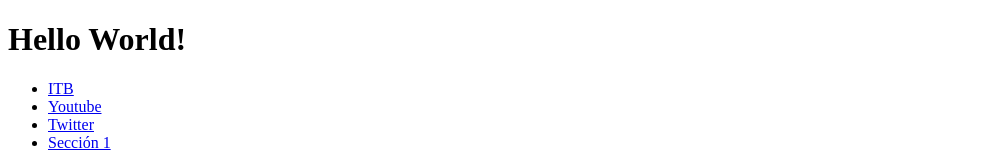
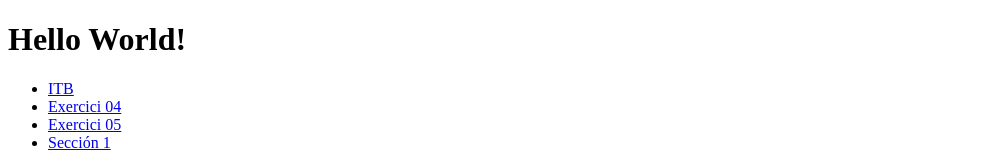
Before and after one commit to OmarIdrisT/M04, a plain HTML site: page index.html in a window 1280 px wide. Shown: the top 166 px of the page, without its empty margins (0-1008 px from the left). Drawn offline with Linux system fonts and the light colour scheme.

Commit message:
Exercicis vinculats

```diff
--- a/index.html
+++ b/index.html
@@ -13,8 +13,8 @@
             <nav>
                 <ul>
                     <li><a href="http:itb.cat" target="_blank">ITB</a></li>
-                    <li><a href="http://youtube.com">Youtube</a></li>
-                    <li><a href="http://twitter.com">Twitter</a></li>
+                    <li><a href="E04.html">Exercici 04</a></li>
+                    <li><a href="Ej05.html">Exercici 05</a></li>
                     <li><a href="#Sección 1">Sección 1</a></li>
                 </ul>
             </nav>
```
